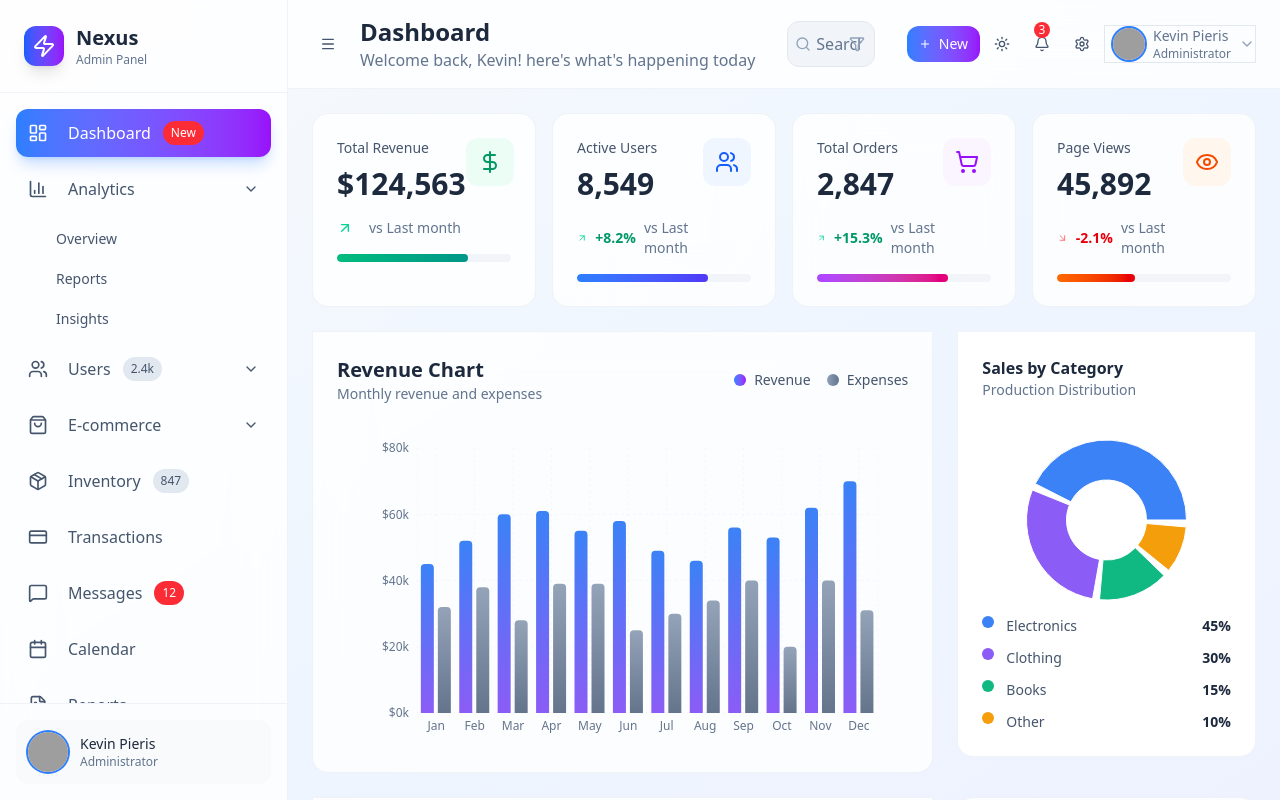
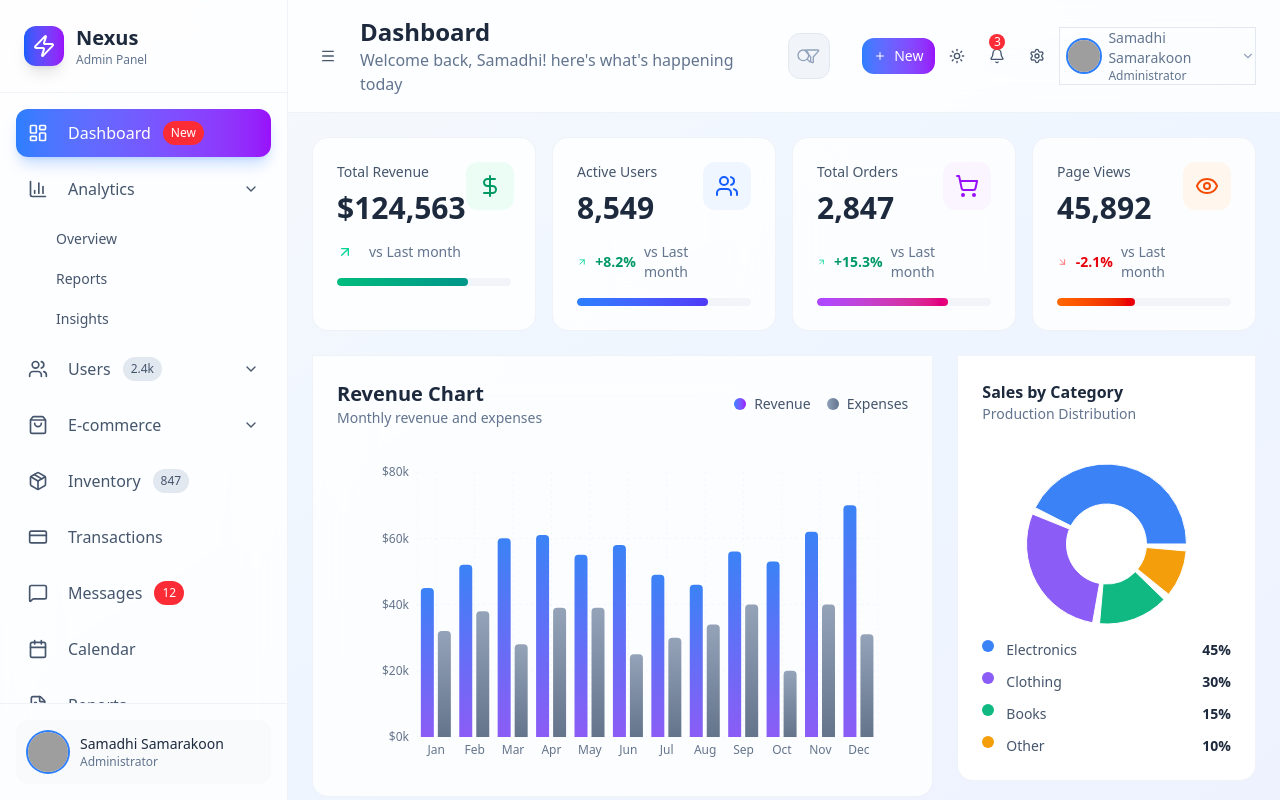
Before and after one commit to samadhirs/Admin-Dashboard, a React (Vite) app: page / in a window 1280 px wide. Built offline with nearby package versions, Linux system fonts and the light colour scheme; grey boxes are pictures that could not be loaded.

Commit message:
Header.jsx updated

```diff
--- a/src/components/Layout/Header.jsx
+++ b/src/components/Layout/Header.jsx
@@ -18,7 +18,7 @@ function Header({ sidebarCollapesed, onToggleSidebar }) {
           <div className="hidden md:block">
             <h1 className="text-2xl font-black text-slate-800 dark:text-white">Dashboard</h1>
             <p className="text-slate-500 dark:text-slate-400">
-              Welcome back, Kevin! here's what's happening today
+              Welcome back, Samadhi! here's what's happening today
             </p>
           </div>
         </div>
@@ -78,13 +78,13 @@ function Header({ sidebarCollapesed, onToggleSidebar }) {
         <div className="flex items-center space-x-2 pl-2 border-1 border-slate-200
         dark:border-slate-700">
           <img
-            src="https://png.pngtree.com/png-vector/20230831/ourmid/pngtree-man-avatar-image-for-profile-png-image_9197908.png"
+            src="https://encrypted-tbn0.gstatic.com/images?q=tbn:ANd9GcQJaBE1zGqFHvIzpdYXTr1d8jsfO2ywxZceFw&s"
             alt="User"
             className="w-8 h-8 rounded-full ring-2 ring-blue-500"
             />
           <div className="hidden md:block">
           <p className="text-sm font-medium text-slate-500 dark:text-slate-400">
-            Kevin Pieris
+            Samadhi Samarakoon
           </p>
           <p className="text-xs text-slate-500 dark:text-slate-400">
             Administrator
--- a/src/components/Layout/Sidebar.jsx
+++ b/src/components/Layout/Sidebar.jsx
@@ -210,7 +210,7 @@ function Sidebar({collapsed, onToggle, currentPage, onPageChange}) {
         <div className="p-4 border-t border-slate-200/50 dark:border-slate-700/50">
         <div className="flex items-center space-x-3 p-3 rounded-xl bg-slate-50 dark:bg-slate-800/50">
           <img
-            src="https://png.pngtree.com/png-vector/20230831/ourmid/pngtree-man-avatar-image-for-profile-png-image_9197908.png"
+            src="https://encrypted-tbn0.gstatic.com/images?q=tbn:ANd9GcQJaBE1zGqFHvIzpdYXTr1d8jsfO2ywxZceFw&s"
             alt="user"
             className="w-10 h-10 rounded-full ring-2 ring-blue-500"
 
@@ -218,7 +218,7 @@ function Sidebar({collapsed, onToggle, currentPage, onPageChange}) {
           <div className="flex-1 min-w-0">
             <div className="flex-1 min-w-0">
               <p className="text-sm font-medium text-slate-800 dark:text-white truncate">
-                Kevin Pieris
+                Samadhi Samarakoon
               </p>
               <p className="text-xs text-slate-500 dark:text-slate-400 truncate">
                 Administrator
```
